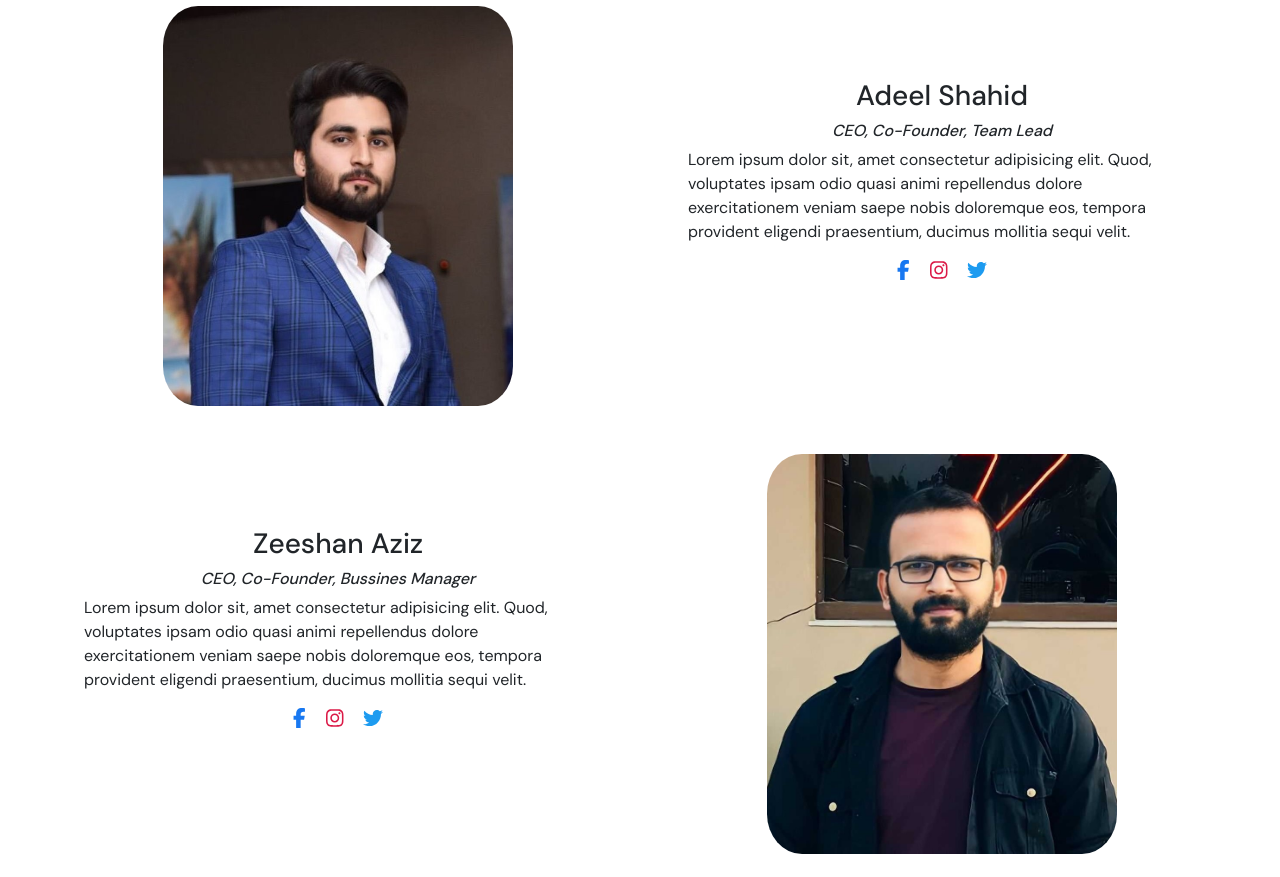
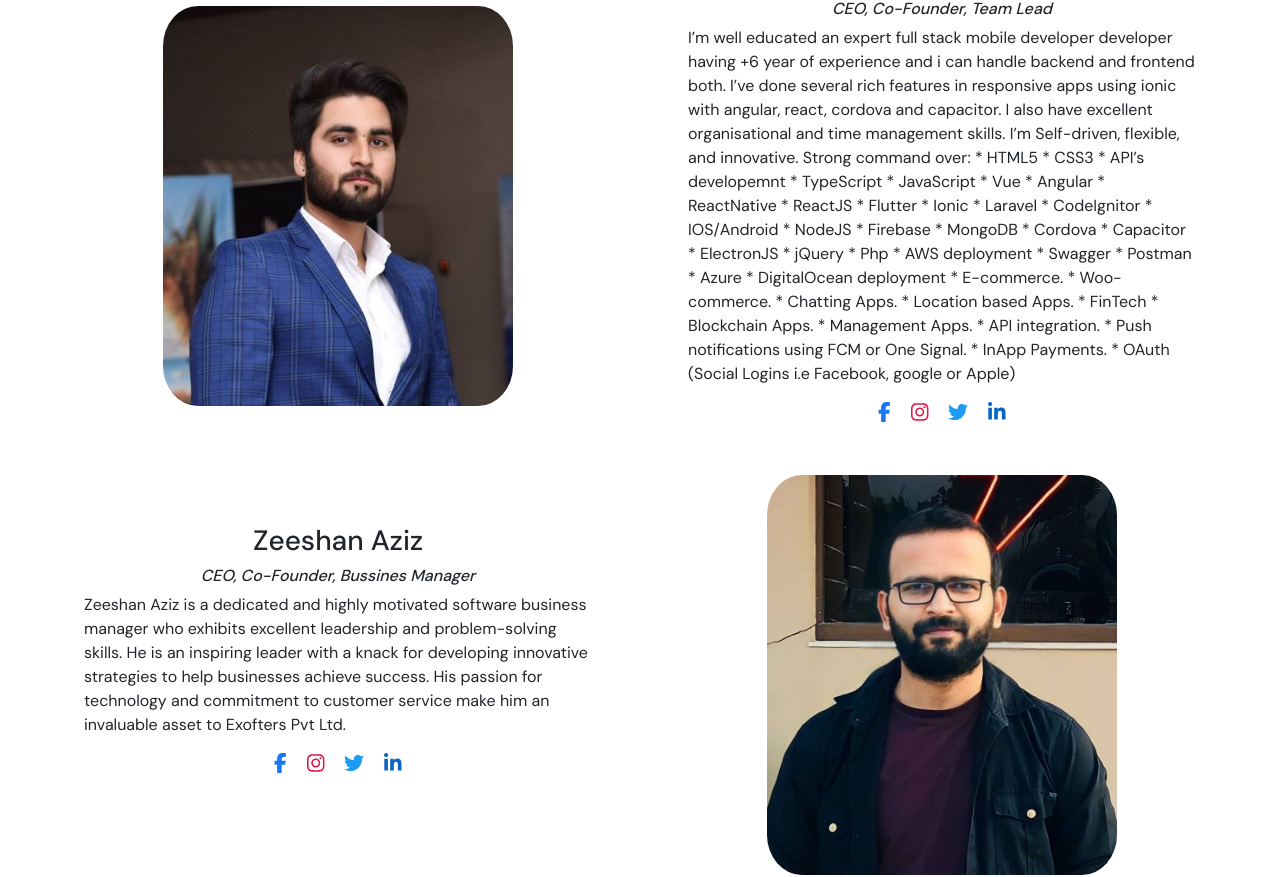
Before and after one commit to adeelshhid/Exofters-Web, a React (Create React App) app: page /teams in a window 1280 px wide. Shown: the part 985-1862 px from the top of the page. Built offline with nearby package versions, Linux system fonts and the light colour scheme.

Commit message:
Teams Description

```diff
--- a/src/Components/Portfolio/Portfolio.css
+++ b/src/Components/Portfolio/Portfolio.css
@@ -75,7 +75,7 @@ body {
 }
 
 .projects-container {
-  padding: 50px 50px;
+  padding: 50px 50px !important;
 }
 
 @media screen and (min-width: 1440px) {
@@ -211,6 +211,10 @@ body {
   .projects-row2 {
     display: block !important;
   }
+
+  .projects-container {
+    padding: 50px 30px !important;
+  }
 }
 
 @media screen and (max-width: 376px) {
@@ -242,6 +246,10 @@ body {
   .projects-row2 {
     display: block !important;
   }
+
+  .projects-container {
+    padding: 50px 23px !important;
+  }
 }
 
 @media screen and (max-width: 361px) {
@@ -258,6 +266,10 @@ body {
 
   .projects-row2 {
     display: block !important;
+  }
+
+  .projects-container {
+    padding: 50px 20px !important;
   }
 }
 
@@ -296,4 +308,8 @@ body {
   .projects-row2 {
     display: block !important;
   }
+
+  .projects-container {
+    padding: 50px 20px !important;
+  }
 }
--- a/src/Components/Portfolio/Portfolio.js
+++ b/src/Components/Portfolio/Portfolio.js
@@ -2,7 +2,6 @@ import React from "react";
 import { Button } from "react-bootstrap";
 import "./Portfolio.css";
 import Images from "../../ImageExport";
-import { render } from "@testing-library/react";
 
 const Portfolio = () => {
   let root = document.getElementById("root");
@@ -205,16 +204,20 @@ Pent House Chat is an easy-to-use, modern messaging solution for internal teams.
             return (
               <>
                 <div className="col-lg-6 col-md-6 col-sm-6">
-                  <img src={item.img} alt="" className="port-img" />
+                  <img
+                    src={item.img}
+                    alt=""
+                    className="port-img"
+                    style={{ marginTop: "18px" }}
+                  />
                 </div>
                 <div className="col-lg-6 col-md-6 col-sm-6 pt-5 d-flex flex-column justify-content-center align-items-center">
                   <h3 className="project-name">{item.name}</h3>
-                  <p className="project-text pb-5">
-                    Lorem ipsum dolor sit amet consectetur adipisicing elit.
-                    Reiciendis sit dicta explicabo, porro culpa esse ex,
-                    distinctio quas magni harum corporis est, impedit dolores
-                    labore. Praesentium velit animi culpa dignissimos?
-                  </p>
+                  <div
+                    dangerouslySetInnerHTML={{
+                      __html: item.text,
+                    }}
+                  ></div>
                 </div>
               </>
             );
--- a/src/Components/Teams/Teams.css
+++ b/src/Components/Teams/Teams.css
@@ -85,6 +85,11 @@ body {
   padding: 0 10px;
   color: #db1a47;
 }
+.social-icon-ln {
+  font-size: 20px;
+  padding: 0 10px;
+  color: #0a66c2;
+}
 
 @media screen and (max-width: 1440px) {
 }
@@ -156,7 +161,6 @@ body {
     object-fit: cover;
     border-radius: 10%;
   }
-
 }
 @media screen and (max-width: 376px) {
   .teams-main-text2 {
--- a/src/Components/Teams/Teams.js
+++ b/src/Components/Teams/Teams.js
@@ -12,14 +12,15 @@ import {
   faFacebookF,
   faTwitter,
   faInstagram,
+  faLinkedinIn,
 } from "@fortawesome/free-brands-svg-icons";
 
 const Teams = () => {
-  let root = document.getElementById("root")
-  root.style.opacity = 0.3
-  setTimeout(() =>{
-    root.style.opacity = 1
-  },500)
+  let root = document.getElementById("root");
+  root.style.opacity = 0.3;
+  setTimeout(() => {
+    root.style.opacity = 1;
+  }, 500);
 
   const team = [
     {
@@ -27,8 +28,9 @@ const Teams = () => {
       img: ceoImg,
       name: "Adeel Shahid",
       designation: "CEO, Co-Founder, Team Lead",
-      experties:
-        "Lorem ipsum dolor sit, amet consectetur adipisicing elit. Quod, voluptates ipsam odio quasi animi repellendus dolore exercitationem veniam saepe nobis doloremque eos, tempora provident eligendi praesentium, ducimus mollitia sequi velit.",
+      experties: `I’m well educated an expert full stack mobile developer developer having +6 year of experience and  i can handle backend and frontend both.
+        I’ve done several rich features in responsive apps using ionic with angular, react, cordova and capacitor. I also have excellent organisational and time management skills. I’m Self-driven, flexible, and innovative.
+        Strong command over:  * HTML5 * CSS3 * API’s developemnt * TypeScript * JavaScript * Vue * Angular * ReactNative * ReactJS * Flutter * Ionic * Laravel * CodeIgnitor * IOS/Android * NodeJS * Firebase * MongoDB * Cordova * Capacitor * ElectronJS * jQuery * Php * AWS deployment * Swagger * Postman * Azure * DigitalOcean deployment * E-commerce. * Woo-commerce. * Chatting Apps. * Location based Apps. * FinTech * Blockchain Apps. * Management Apps. * API integration. * Push notifications using FCM or One Signal. * InApp Payments. * OAuth (Social Logins i.e Facebook, google or Apple)`,
     },
     {
       id: 2,
@@ -36,7 +38,7 @@ const Teams = () => {
       name: "Zeeshan Aziz",
       designation: "CEO, Co-Founder, Bussines Manager",
       experties:
-        "Lorem ipsum dolor sit, amet consectetur adipisicing elit. Quod, voluptates ipsam odio quasi animi repellendus dolore exercitationem veniam saepe nobis doloremque eos, tempora provident eligendi praesentium, ducimus mollitia sequi velit.",
+        "Zeeshan Aziz is a dedicated and highly motivated software business manager who exhibits excellent leadership and problem-solving skills. He is an inspiring leader with a knack for developing innovative strategies to help businesses achieve success. His passion for technology and commitment to customer service make him an invaluable asset to Exofters Pvt Ltd.",
     },
     {
       id: 3,
@@ -44,7 +46,7 @@ const Teams = () => {
       name: "Ali Shahid",
       designation: "App Developer",
       experties:
-        "Lorem ipsum dolor sit, amet consectetur adipisicing elit. Quod, voluptates ipsam odio quasi animi repellendus dolore exercitationem veniam saepe nobis doloremque eos, tempora provident eligendi praesentium, ducimus mollitia sequi velit.",
+        "Ali Shahid is an extremely talented software developer with a deep understanding of HTML, CSS, JavaScript, Ionic with Angular. He is highly motivated, creative, and dedicated to his craft, and consistently produces exceptional results. He is an invaluable asset to Exofters Pvt Ltd.",
     },
     {
       id: 4,
@@ -52,7 +54,7 @@ const Teams = () => {
       name: "Talha Tariq",
       designation: "App Developer",
       experties:
-        "Lorem ipsum dolor sit, amet consectetur adipisicing elit. Quod, voluptates ipsam odio quasi animi repellendus dolore exercitationem veniam saepe nobis doloremque eos, tempora provident eligendi praesentium, ducimus mollitia sequi velit.",
+        "Talha Tariq is an exceptionally talented and experienced software developer. He is highly skilled in HTML, CSS, JavaScript, Ionic, and Angular and has a keen eye for detail. He is passionate about creating innovative solutions to complex problems and is dedicated to delivering the highest quality of work.",
     },
     {
       id: 5,
@@ -60,7 +62,7 @@ const Teams = () => {
       name: "Amir Shahzad",
       designation: "Web Developer",
       experties:
-        "Lorem ipsum dolor sit, amet consectetur adipisicing elit. Quod, voluptates ipsam odio quasi animi repellendus dolore exercitationem veniam saepe nobis doloremque eos, tempora provident eligendi praesentium, ducimus mollitia sequi velit.",
+        "Amir Shahzad is an accomplished software developer with impressive technical prowess in HTML, CSS, JavaScript, React, and Bootstrap. He has a keen eye for detail and is dedicated to producing high-quality work. His passion for coding is evident in his strong commitment to continual learning and development.",
     },
   ];
 
@@ -92,18 +94,46 @@ const Teams = () => {
                     <h6 className="fst-italic"> {item.designation} </h6>
                     <p> {item.experties} </p>
                     <div>
+                      <a
+                        href="https://www.facebook.com"
+                        target="_blank"
+                        rel="noopener noreferrer"
+                      >
                         <FontAwesomeIcon
                           icon={faFacebookF}
                           className="social-icon-fb"
                         />
+                      </a>
+                      <a
+                        href="https://www.instagram.com"
+                        target="_blank"
+                        rel="noopener noreferrer"
+                      >
                         <FontAwesomeIcon
                           icon={faInstagram}
                           className="social-icon-inst"
                         />
+                      </a>
+                      <a
+                        href="https://www.twitter.com"
+                        target="_blank"
+                        rel="noopener noreferrer"
+                      >
                         <FontAwesomeIcon
                           icon={faTwitter}
                           className="social-icon-tw"
                         />
+                      </a>
+                      <a
+                        href="https://www.linkedin.com"
+                        target="_blank"
+                        rel="noopener noreferrer"
+                      >
+                        <FontAwesomeIcon
+                          icon={faLinkedinIn}
+                          className="social-icon-ln"
+                        />
+                      </a>
                     </div>
                   </div>
                   <div className="col-lg-6 col-md-6 pt-5 d-flex justify-content-center ">
@@ -132,14 +162,36 @@ const Teams = () => {
                           className="social-icon-fb"
                         />
                       </a>
+                      <a
+                        href="https://www.instagram.com"
+                        target="_blank"
+                        rel="noopener noreferrer"
+                      >
                         <FontAwesomeIcon
                           icon={faInstagram}
                           className="social-icon-inst"
                         />
+                      </a>
+                      <a
+                        href="https://www.twitter.com"
+                        target="_blank"
+                        rel="noopener noreferrer"
+                      >
                         <FontAwesomeIcon
                           icon={faTwitter}
                           className="social-icon-tw"
                         />
+                      </a>
+                      <a
+                        href="https://www.linkedin.com"
+                        target="_blank"
+                        rel="noopener noreferrer"
+                      >
+                        <FontAwesomeIcon
+                          icon={faLinkedinIn}
+                          className="social-icon-ln"
+                        />
+                      </a>
                     </div>
                   </div>
                 </>
@@ -169,14 +221,36 @@ const Teams = () => {
                         className="social-icon-fb"
                       />
                     </a>
+                    <a
+                      href="https://www.instagram.com"
+                      target="_blank"
+                      rel="noopener noreferrer"
+                    >
                       <FontAwesomeIcon
                         icon={faInstagram}
                         className="social-icon-inst"
                       />
+                    </a>
+                    <a
+                      href="https://www.twitter.com"
+                      target="_blank"
+                      rel="noopener noreferrer"
+                    >
                       <FontAwesomeIcon
                         icon={faTwitter}
                         className="social-icon-tw"
                       />
+                    </a>
+                    <a
+                      href="https://www.linkedin.com"
+                      target="_blank"
+                      rel="noopener noreferrer"
+                    >
+                      <FontAwesomeIcon
+                        icon={faLinkedinIn}
+                        className="social-icon-ln"
+                      />
+                    </a>
                   </div>
                 </div>
               </>
```
Lines whose indentation alone changed are shown as unchanged.
